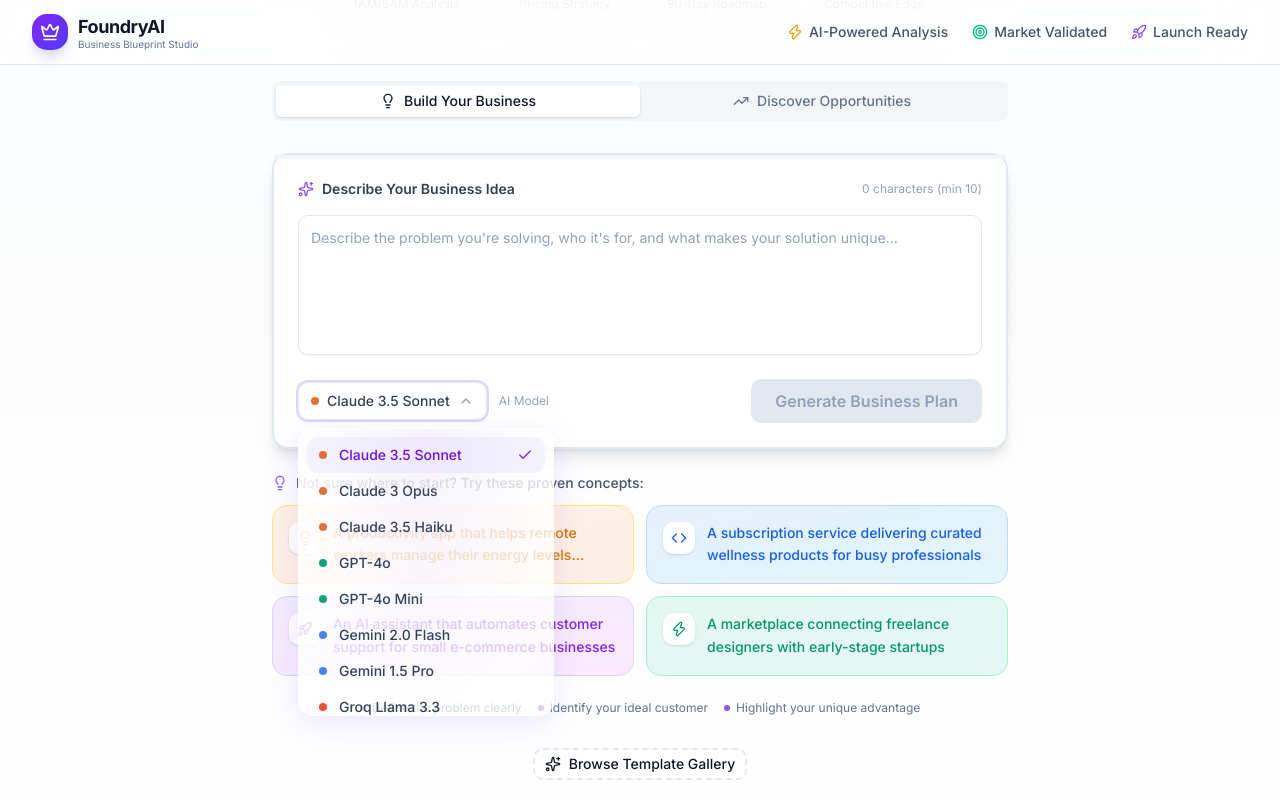
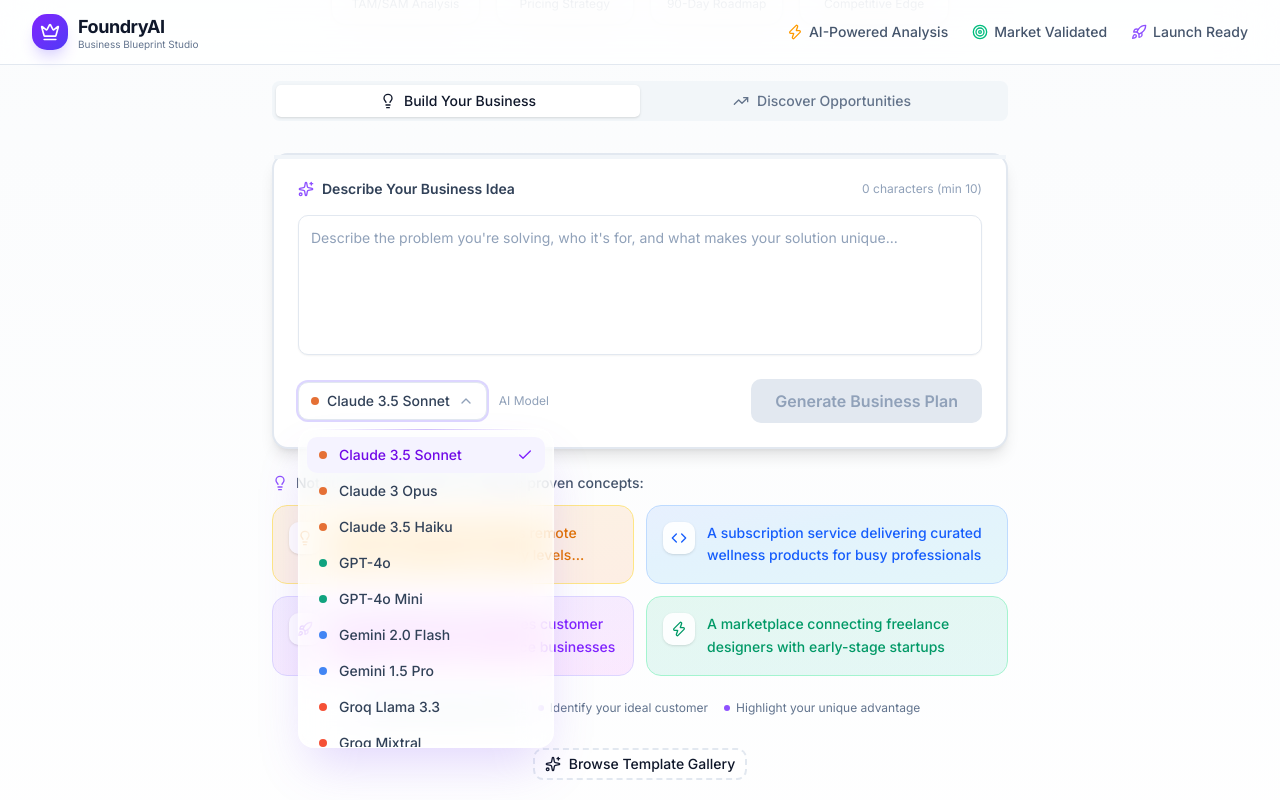
Before and after one commit to Mohamed-Elgendi/FoundryAI, a Next.js app: page / in a window 1280 px wide. Both pictures are taken after a click on the button "Claude 3.5 Sonnet". Shown: the part 492-1292 px from the top of the page. Built offline with nearby package versions, Linux system fonts and the light colour scheme.

Commit message:
fix: Aggressive glassmorphism with 16px blur and high z-index

```diff
--- a/src/components/foundryai/ProviderSelector.tsx
+++ b/src/components/foundryai/ProviderSelector.tsx
@@ -55,17 +55,20 @@
 
       {isOpen && (
         <div
-          className="absolute z-[100] left-0 top-full mt-2 w-64 border border-white/40 rounded-xl shadow-2xl max-h-72 overflow-y-auto"
+          className="absolute z-[9999] left-0 top-full mt-2 w-64 rounded-2xl max-h-80 overflow-hidden"
           style={{
-            background: 'linear-gradient(135deg, rgba(255, 255, 255, 0.9) 0%, rgba(255, 255, 255, 0.7) 100%)',
-            boxShadow: '0 8px 32px rgba(139, 92, 246, 0.15), inset 0 1px 0 rgba(255, 255, 255, 0.6)',
+            background: 'rgba(255, 255, 255, 0.65)',
+            backdropFilter: 'blur(16px) saturate(200%)',
+            WebkitBackdropFilter: 'blur(16px) saturate(200%)',
+            border: '1px solid rgba(255, 255, 255, 0.5)',
+            boxShadow: '0 25px 50px -12px rgba(139, 92, 246, 0.25), 0 0 0 1px rgba(255, 255, 255, 0.3) inset',
           }}
         >
-          {/* Glow overlay */}
+          {/* Top glow line */}
           <div
-            className="absolute inset-0 rounded-xl pointer-events-none"
+            className="absolute top-0 left-4 right-4 h-px"
             style={{
-              background: 'radial-gradient(ellipse at top, rgba(139, 92, 246, 0.08) 0%, transparent 70%)',
+              background: 'linear-gradient(90deg, transparent, rgba(139, 92, 246, 0.4), transparent)',
             }}
           />
           <div className="p-2">
```
